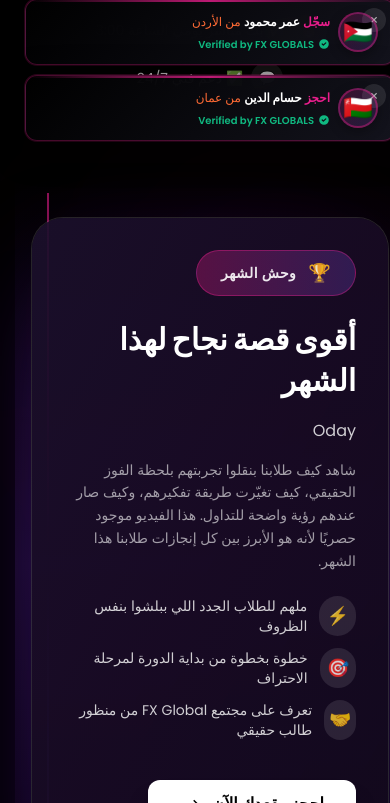
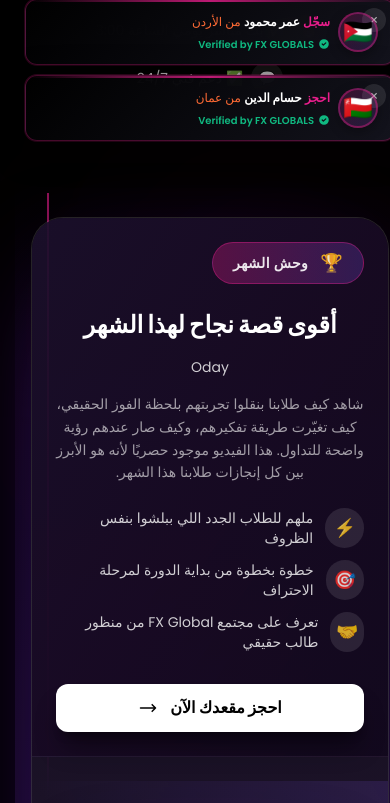
Before and after one commit to salemleqyanya/fx-global-landing-page, a Django app: page / in a window 390 px wide. Shown: the part 683-1486 px from the top of the page. Run offline with Django 4.2, Linux system fonts and the light colour scheme; data comes from the database, SQL or seed files in the repository; some libraries are stand-ins or nearby versions.

Commit message:
fix still Monster of the Month video not shown when open it from mobile

```diff
--- a/backend/config/templates/landing_page.html
+++ b/backend/config/templates/landing_page.html
@@ -390,18 +390,18 @@
         </div>
         <div class="container mx-auto px-4 relative z-10">
             <div class="max-w-6xl mx-auto bg-white/[0.04] border border-white/10 rounded-[32px] overflow-hidden shadow-[0_40px_120px_-40px_rgba(106,17,203,0.6)]">
-                <div class="grid md:grid-cols-[2fr,3fr] gap-0">
-                    <div class="relative p-8 md:p-10 lg:p-12 space-y-6 border-b md:border-b-0 md:border-l border-white/5 bg-gradient-to-br from-[#1B0F2C]/90 via-[#180A24]/90 to-[#12081D]/95">
-                        <div class="inline-flex items-center gap-3 bg-gradient-to-r from-[#E91E8C]/30 to-[#6B46C1]/30 border border-[#E91E8C]/40 rounded-full px-6 py-2 text-white/90 tracking-wide">
+                <div class="grid grid-cols-1 lg:grid-cols-[2fr,3fr] gap-0">
+                    <div class="relative p-6 sm:p-8 lg:p-12 space-y-6 border-b lg:border-b-0 lg:border-l border-white/5 bg-gradient-to-br from-[#1B0F2C]/90 via-[#180A24]/90 to-[#12081D]/95">
+                        <div class="inline-flex items-center gap-3 bg-gradient-to-r from-[#E91E8C]/30 to-[#6B46C1]/30 border border-[#E91E8C]/40 rounded-full px-5 py-1.5 sm:px-6 sm:py-2 text-white/90 tracking-wide mx-auto lg:mx-0">
                             <span class="text-lg md:text-xl lg:text-2xl">🏆</span>
                             <span class="text-sm md:text-base font-semibold">{{ featured_testimonial_video.badge_label|default:"وحش الشهر" }}</span>
                         </div>
-                        <div class="space-y-4">
-                            <h2 class="text-white text-3xl md:text-4xl font-black leading-snug">
+                        <div class="space-y-4 text-center lg:text-left">
+                            <h2 class="text-white text-2xl sm:text-3xl md:text-4xl font-black leading-snug">
                                 أقوى قصة نجاح لهذا الشهر
                             </h2>
                             {% if featured_testimonial_video.title %}
-                            <p class="text-white/80 text-base md:text-lg">
+                            <p class="text-white/80 text-sm sm:text-base md:text-lg">
                                 {{ featured_testimonial_video.title }}
                             </p>
                             {% endif %}
@@ -423,8 +423,8 @@
                                 <span class="text-sm md:text-base">تعرف على مجتمع FX Global من منظور طالب حقيقي</span>
                             </div>
                         </div>
-                        <div class="pt-4">
-                            <button onclick="scrollToSection('register')" class="inline-flex items-center justify-center gap-3 bg-white text-black font-bold px-8 py-3 md:px-10 md:py-4 rounded-xl shadow-xl shadow-black/40 hover:bg-[#F4E3FF] transition">
+                        <div class="pt-2 sm:pt-4">
+                            <button onclick="scrollToSection('register')" class="inline-flex w-full sm:w-auto items-center justify-center gap-3 bg-white text-black font-bold px-6 py-3 sm:px-8 sm:py-3 md:px-10 md:py-4 rounded-xl shadow-xl shadow-black/40 hover:bg-[#F4E3FF] transition">
                                 <span>احجز مقعدك الآن</span>
                                 <svg class="w-5 h-5" fill="none" stroke="currentColor" stroke-width="1.8" viewBox="0 0 24 24">
                                     <path stroke-linecap="round" stroke-linejoin="round" d="M17 8l4 4m0 0l-4 4m4-4H3"/>
@@ -432,17 +432,17 @@
                             </button>
                         </div>
                     </div>
-                    <div class="relative">
+                    <div class="relative mt-6 lg:mt-0">
                         <div class="absolute inset-0 bg-gradient-to-tr from-[#E91E8C]/10 via-transparent to-[#6B46C1]/20 pointer-events-none"></div>
-                        <div class="relative h-full p-6 md:p-8 lg:p-10">
-                            <div class="relative h-full w-full rounded-[28px] border border-white/10 bg-black/70 shadow-[0_30px_80px_-40px_rgba(60,0,120,0.8)] overflow-hidden">
-                                <div class="absolute inset-0 opacity-60 bg-gradient-to-br from-[#E91E8C]/20 via-transparent to-[#6B46C1]/20 mix-blend-screen"></div>
-                                <div class="absolute -top-10 -left-10 w-40 h-40 rounded-full bg-[#E91E8C]/30 blur-3xl"></div>
-                                <div class="absolute -bottom-16 -right-12 w-48 h-48 rounded-full bg-[#6B46C1]/40 blur-3xl"></div>
-                                <div class="relative h-full">
+                        <div class="relative p-6 sm:p-8 lg:p-10 h-full">
+                            <div class="relative w-full aspect-[9/16] sm:aspect-video lg:h-full lg:aspect-auto rounded-[28px] border border-white/10 bg-black/70 shadow-[0_30px_80px_-40px_rgba(60,0,120,0.8)] overflow-hidden">
+                                <div class="absolute inset-0 opacity-60 bg-gradient-to-br from-[#E91E8C]/20 via-transparent to-[#6B46C1]/20 mix-blend-screen pointer-events-none"></div>
+                                <div class="absolute -top-10 -left-10 w-40 h-40 rounded-full bg-[#E91E8C]/30 blur-3xl pointer-events-none"></div>
+                                <div class="absolute -bottom-16 -right-12 w-48 h-48 rounded-full bg-[#6B46C1]/40 blur-3xl pointer-events-none"></div>
+                                <div class="relative w-full h-full pointer-events-auto">
                                     {% if featured_testimonial_video.vimeo_id %}
-                                        <div class="vimeo-wrapper h-full">
-                                            <iframe class="h-full" src="https://player.vimeo.com/video/{{ featured_testimonial_video.vimeo_id }}?badge=0&autopause=0&controls=1&background=0&loop=1&responsive=1&title=0&byline=0&portrait=0&dnt=1" frameborder="0" allow="autoplay; fullscreen; picture-in-picture" allowfullscreen loading="lazy" title="{{ featured_testimonial_video.title|default:'Featured Testimonial' }}"></iframe>
+                                        <div class="vimeo-wrapper">
+                                            <iframe class="w-full h-full" src="https://player.vimeo.com/video/{{ featured_testimonial_video.vimeo_id }}?badge=0&autopause=0&controls=1&background=0&loop=1&responsive=1&title=0&byline=0&portrait=0&dnt=1" frameborder="0" allow="autoplay; fullscreen; picture-in-picture" allowfullscreen loading="lazy" title="{{ featured_testimonial_video.title|default:'Featured Testimonial' }}"></iframe>
                                         </div>
                                     {% elif featured_testimonial_video.video_url or featured_testimonial_video.video_file_url %}
                                         <video class="testimonial-video h-full w-full object-cover" controls playsinline loop controlsList="nodownload" disablePictureInPicture>
```
